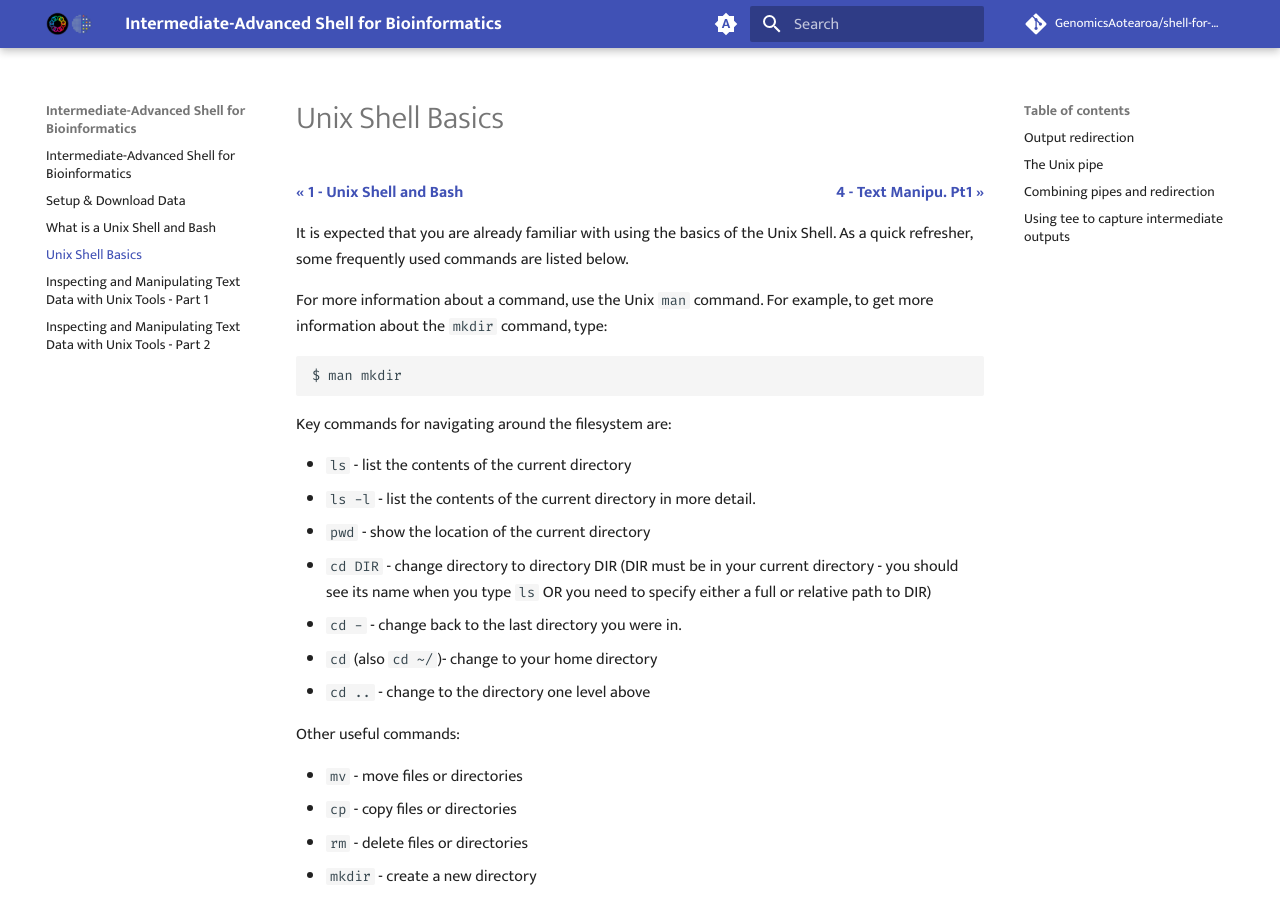
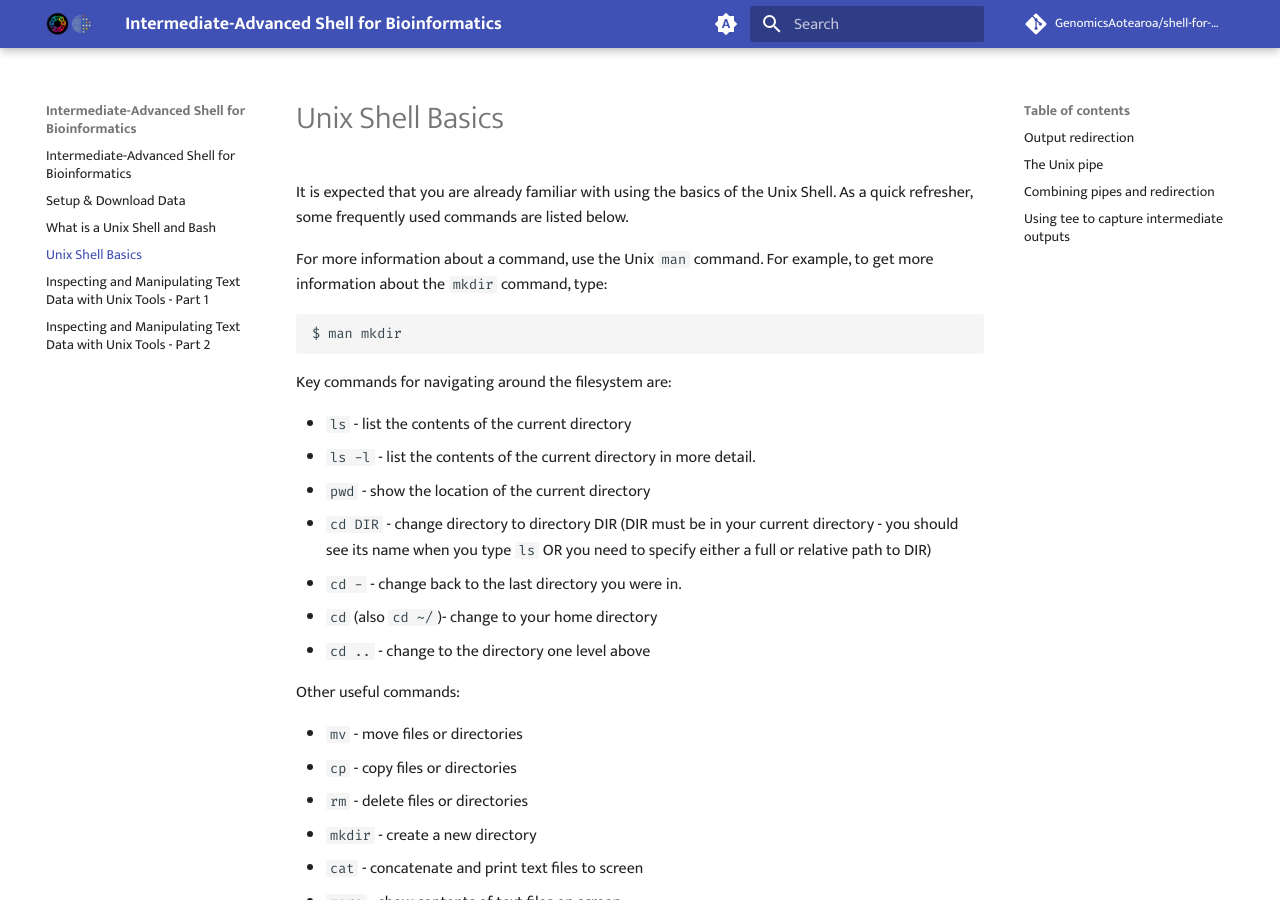
Before and after one commit to GenomicsAotearoa/shell-for-bioinformatics, an MkDocs documentation site: the page built from docs/2_unixshellbasics.md, in a window 1280 px wide and 900 px high. Built offline with MkDocs 1.6.1 and Material for MkDocs 9.7.7, drawn with Linux system fonts in a browser that asks for light colours; comment, search, counter and statistics services are not loaded.

Commit message:
remove nav bars

```diff
--- a/docs/2_unixshellbasics.md
+++ b/docs/2_unixshellbasics.md
@@ -1,13 +1,4 @@
 # Unix Shell Basics
-
-<p style="text-align:left;">
-  <b><a class="btn" href="https://genomicsaotearoa.github.io/bash-for-bioinformatics/workshop_material/1_introduction.html" style="background: var(--bs-green);font-weight:bold">&laquo; 1 - Unix Shell and Bash </a></b>
-  <span style="float:right;">
-    <b><a class="btn" href="https://genomicsaotearoa.github.io/bash-for-bioinformatics/workshop_material/4_inspectmanipluate.html" style="background: var(--bs-green);font-weight:bold">4 - Text Manipu. Pt1 &raquo;</a></b>
-  </span>
-</p>
-
-
 
 It is expected that you are already familiar with using the basics of the Unix Shell.  As a quick refresher, some frequently used commands are listed below.
 
```
